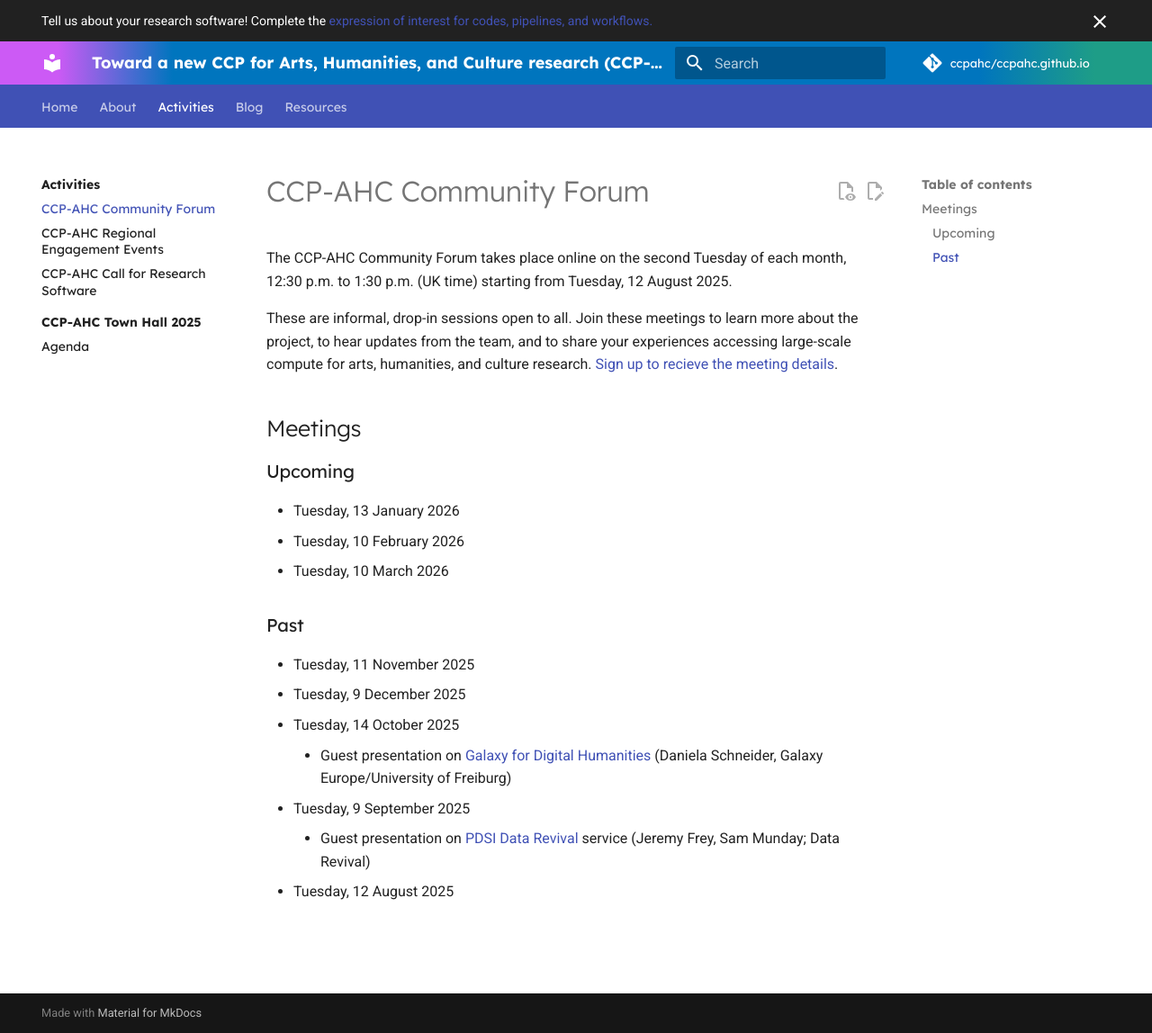
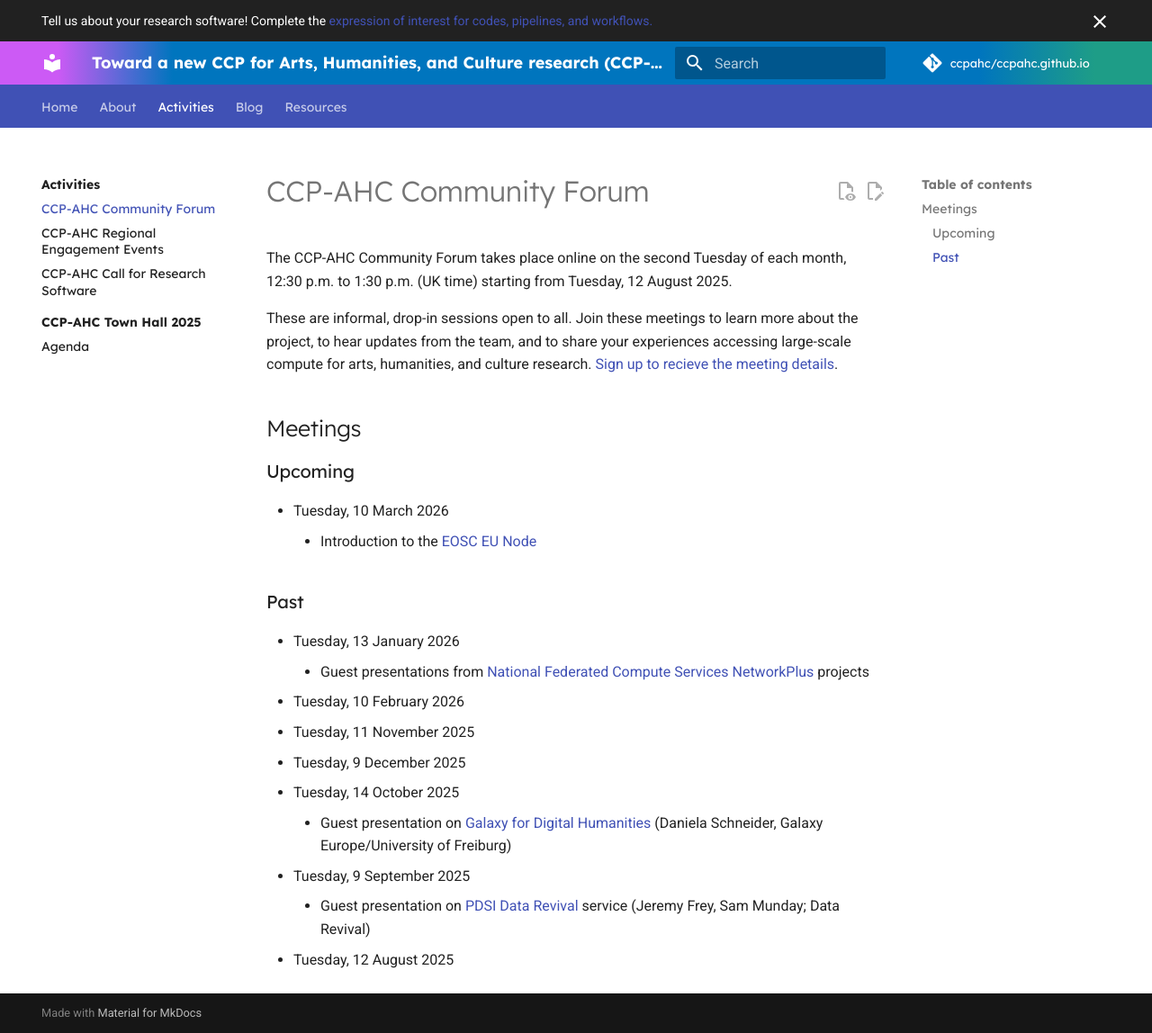
Before and after one commit to ccpahc/ccpahc.github.io, an MkDocs documentation site: the page built from docs/activities/community-forum.md, in a window 1280 px wide and 1148 px high. Shown: the whole window at 90% size. Built offline with MkDocs 1.6.1 and Material for MkDocs 9.7.7, drawn with Linux system fonts in a browser that asks for light colours; comment, search, counter and statistics services are not loaded.

Commit message:
Update community-forum.md

```diff
--- a/docs/activities/community-forum.md
+++ b/docs/activities/community-forum.md
@@ -6,12 +6,14 @@ These are informal, drop-in sessions open to all. Join these meetings to learn m
 
 ### Upcoming
 
-- Tuesday, 13 January 2026
-- Tuesday, 10 February 2026
 - Tuesday, 10 March 2026
+    - Introduction to the [EOSC EU Node](https://open-science-cloud.ec.europa.eu/services/interactive-notebooks)
 
 ### Past
 
+- Tuesday, 13 January 2026
+    - Guest presentations from [National Federated Compute Services NetworkPlus](https://nfcs-networkplus.ac.uk/) projects
+- Tuesday, 10 February 2026
 - Tuesday, 11 November 2025
 - Tuesday, 9 December 2025
 - Tuesday, 14 October 2025
```
